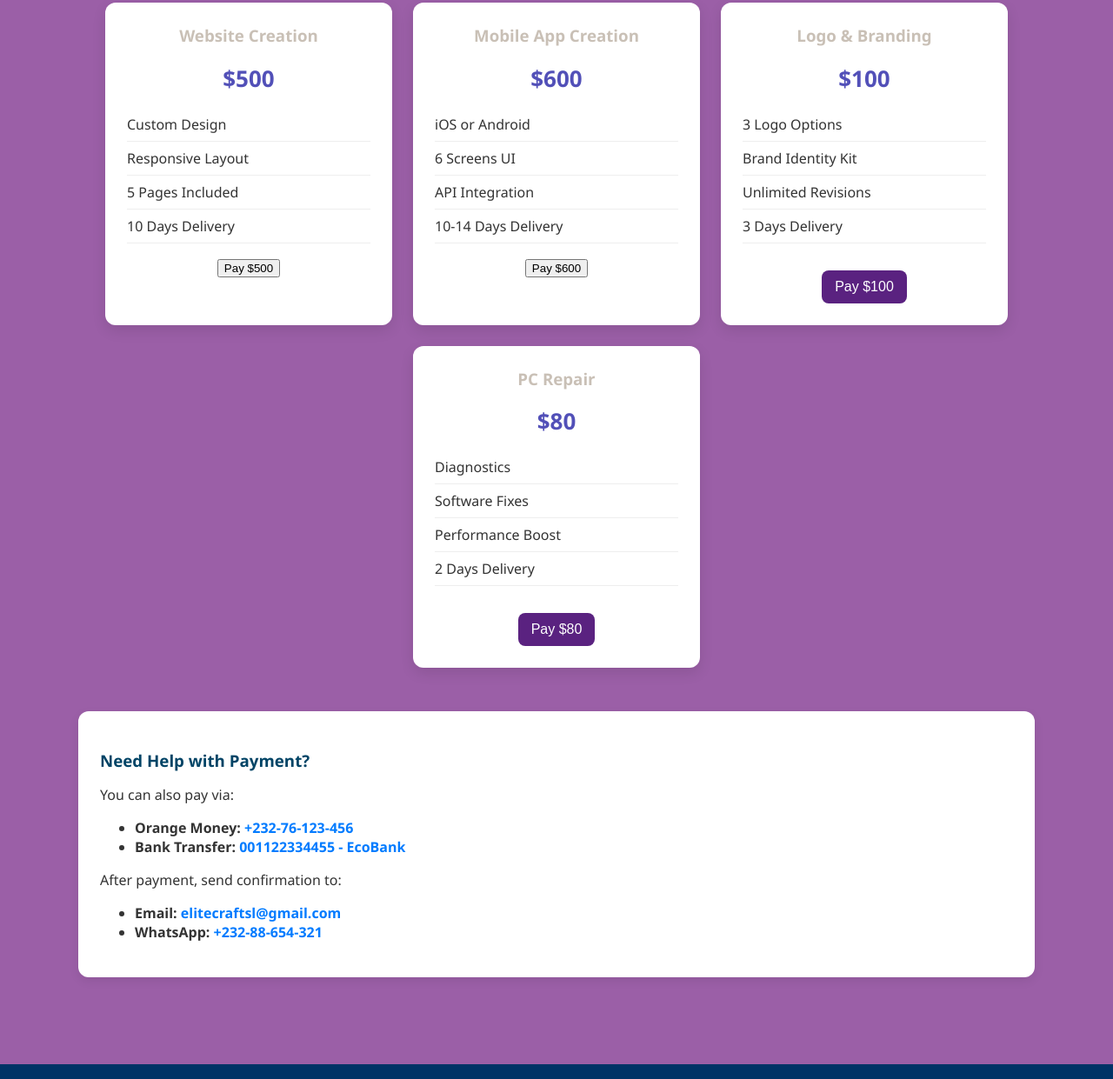
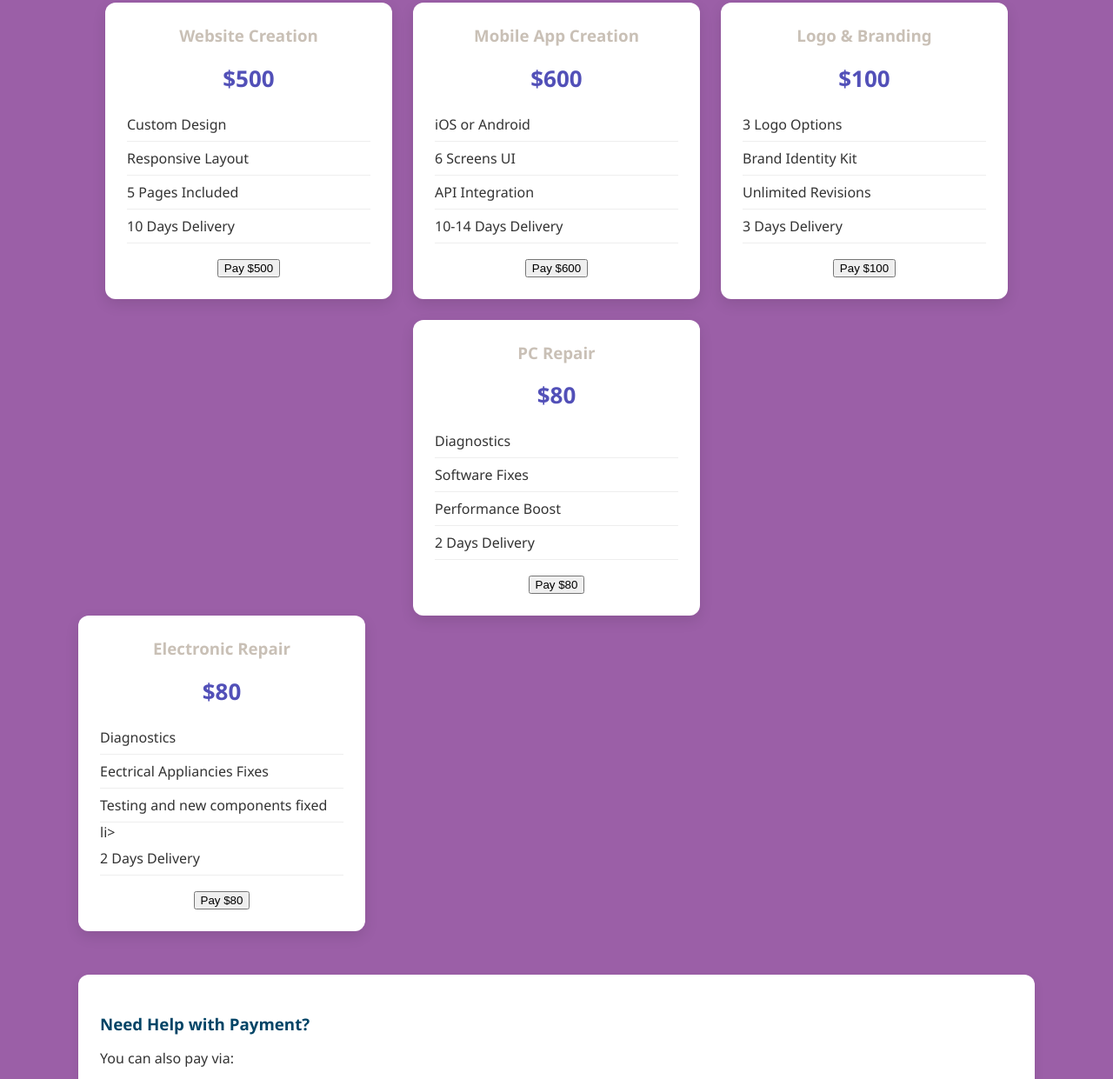
Before and after one commit to Ramandhan08647/EliteCRAFT, a plain HTML site: page Pricing.html in a window 1280 px wide. Shown: the part 210-1451 px from the top of the page at 87% size. Drawn offline with Linux system fonts and the light colour scheme; a script that the page names is missing.

Commit message:
Update Pricing.html

```diff
--- a/Pricing.html
+++ b/Pricing.html
@@ -180,7 +180,7 @@
         <li>Unlimited Revisions</li>
         <li>3 Days Delivery</li>
       </ul>
-      <button class="pay-btn" onclick="makePayment('Logo & Branding', 100)">Pay $100</button>
+      <button onclick="pay('Logo & Branding', 100)">Pay $100</button>
     </div>
 
     <div class="pricing-card">
@@ -192,7 +192,19 @@
         <li>Performance Boost</li>
         <li>2 Days Delivery</li>
       </ul>
-      <button class="pay-btn" onclick="makePayment('PC Repair', 80)">Pay $80</button>
+      <button onclick="pay('PC Repair', 80)">Pay $80</button>
+    </div>
+  </div>
+   <div class="pricing-card">
+      <h3>Electronic Repair</h3>
+      <p class="price">$80</p>
+      <ul>
+        <li>Diagnostics</li>
+        <li>Eectrical Appliancies Fixes</li>
+        <li>Testing and new components fixed</li>li>
+        <li>2 Days Delivery</li>
+      </ul>
+      <button onclick="pay('Electronics Repair', 80)">Pay $80</button>
     </div>
   </div>
 
```
